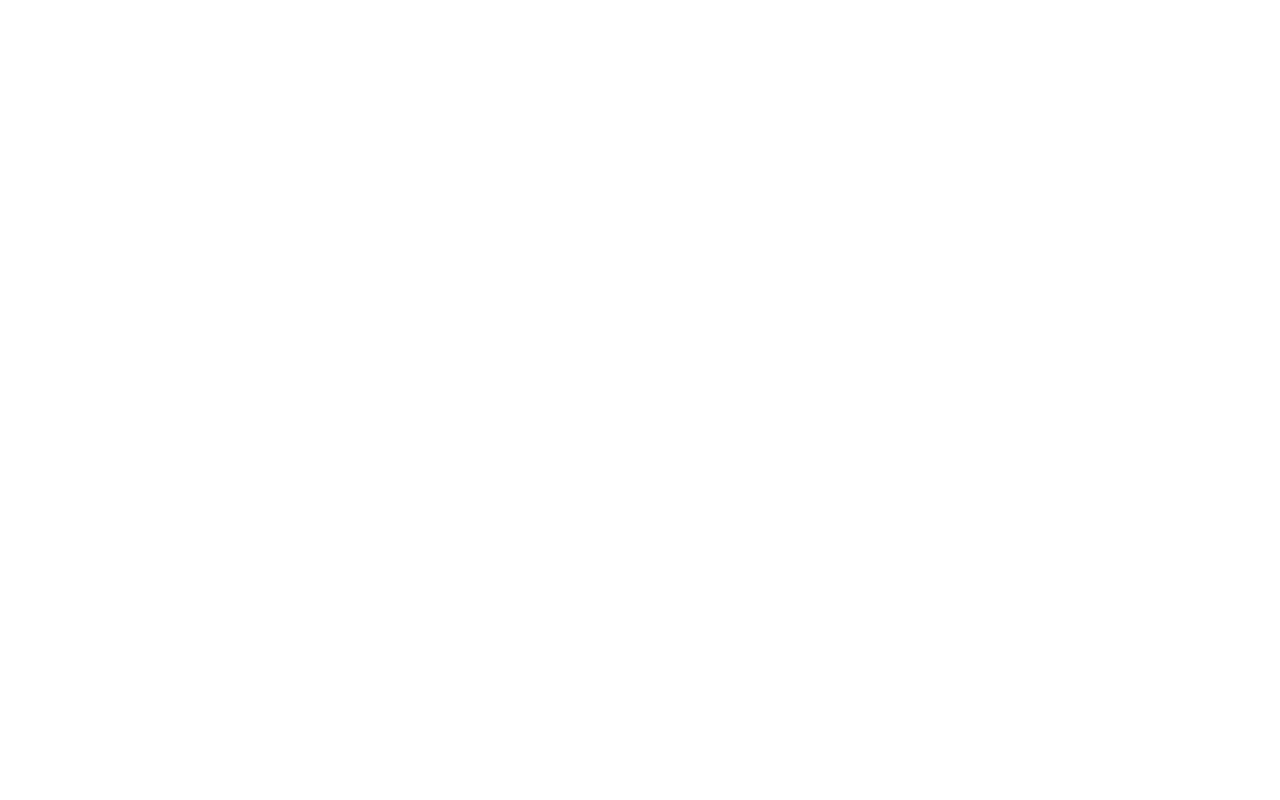
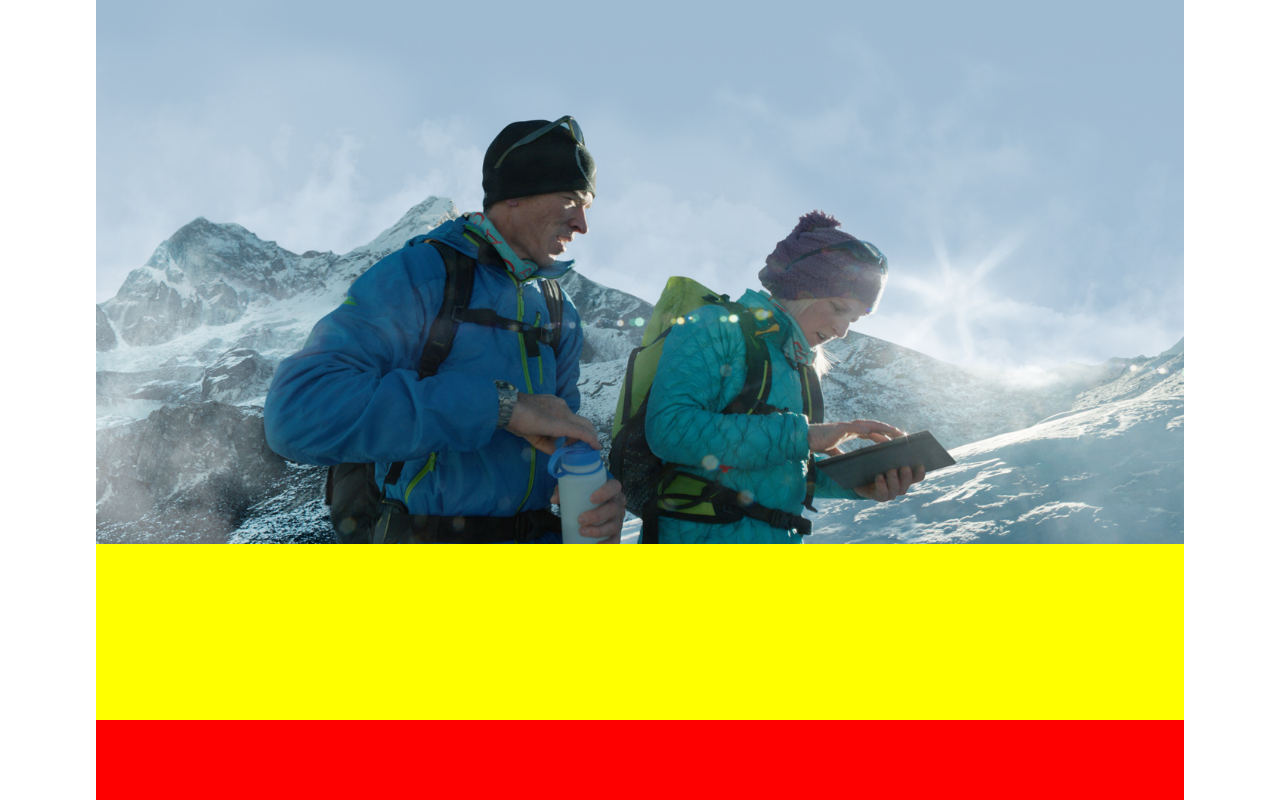
Before and after one commit to oracleot/apple-website-clone, a plain HTML site: page index.html in a window 1280 px wide. Drawn offline with Linux system fonts and the light colour scheme.

Commit message:
Create layout for page

```diff
--- a/assets/styles.css
+++ b/assets/styles.css
@@ -6,8 +6,26 @@
   padding: 0;
   box-sizing: border-box;
 }
+
+.container {
+  width: 85%;
+  margin: auto;
+}
+
 .hero {
-    min-height: 60vh;
-    width: 100vw;
-    background: red;
+    min-height: 68vh;
+    background-image: url('./images/your_verse_hero.jpg');
+    background-repeat: no-repeat;
+    background-position: 50% 100%;
+    background-size: cover;
 }
+
+.products {
+  min-height: 22vh;
+  background-color: yellow;
+}
+
+.footer {
+  min-height: 10vh;
+  background-color: red;
+}
--- a/index.html
+++ b/index.html
@@ -4,11 +4,11 @@
       <meta charset="UTF-8">
       <meta name="viewport" content="width=device-width, initial-scale=1.0">
       <title>Apple Clone</title>
+      <link rel="stylesheet" href="assets/styles.css">
   </head>
   <body>
-    <section class="hero">
-    </section>
-    <section class="products"></section>
-    <section class="footer"></section>
+    <section class="hero container"></section>
+    <section class="products container"></section>
+    <section class="footer container"></section>
   </body>
 </html>
```
Lines whose indentation alone changed are shown as unchanged.
